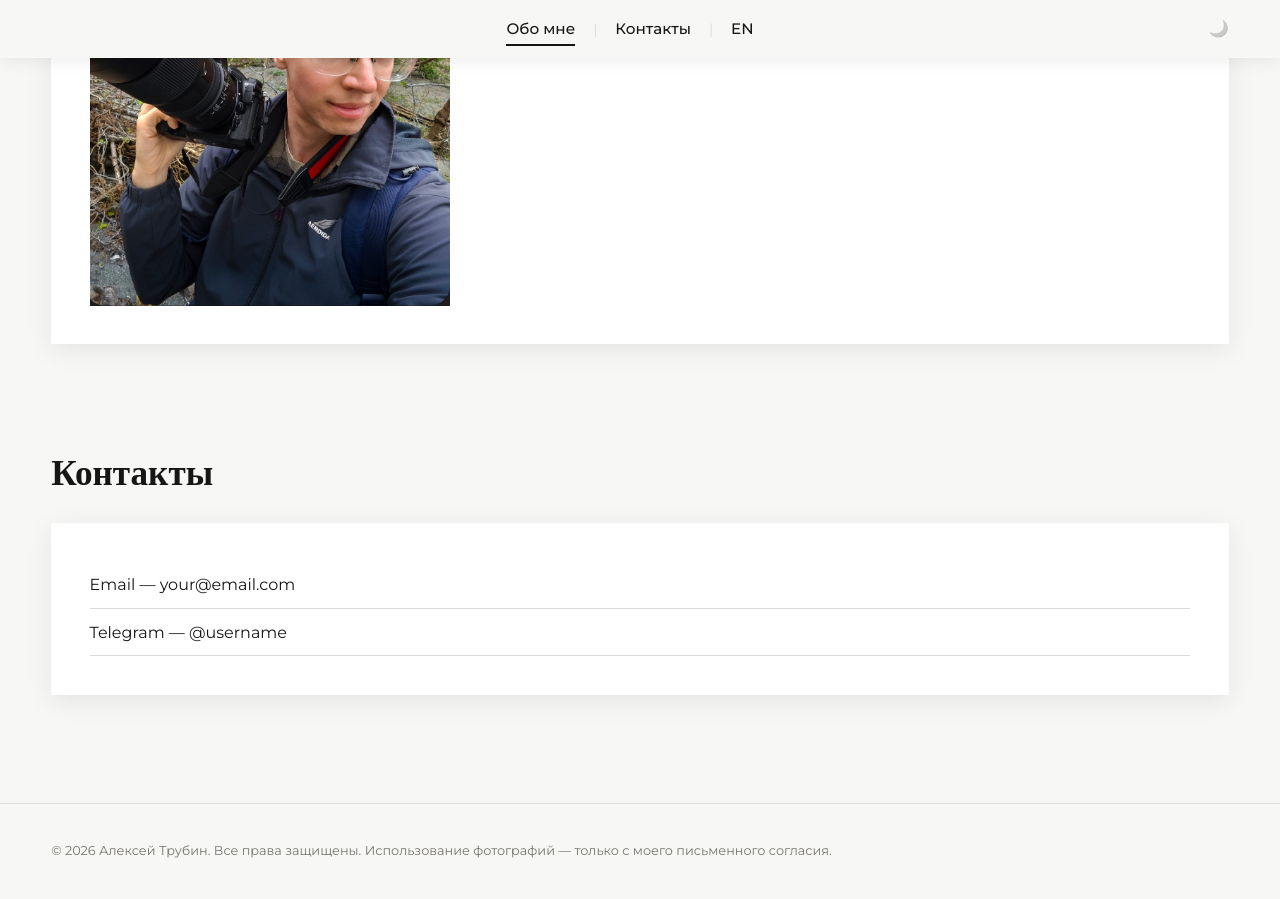
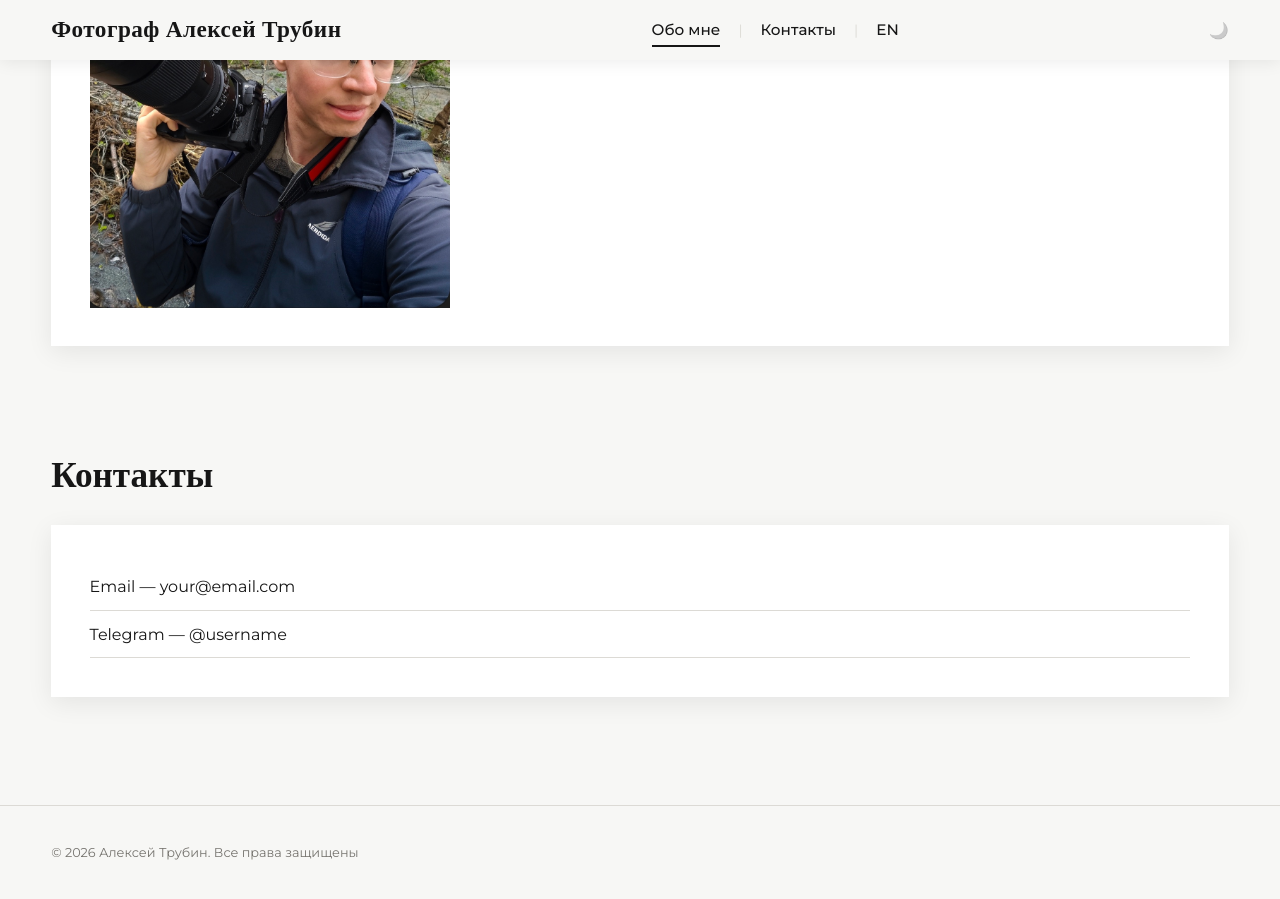
Before and after one commit to alextrubin/alextrubin.github.io, a Jekyll site: the page built from index.html, in a window 1280 px wide and 900 px high, scrolled down 662 px. Built offline with Jekyll 4.4.1, drawn with Linux system fonts in a browser that asks for light colours.

Commit message:
Update portfolio.yml

```diff
--- a/_data/portfolio.yml
+++ b/_data/portfolio.yml
@@ -7,8 +7,8 @@ ui:
   intro:    {ru: "Птицы и другая дикая природа. Иногда макро, портреты и звёздное небо.", en: "Birds and other wildlife. Sometimes macro, portraits and the night sky."}
   about:    {ru: "Обо мне", en: "About"}
   contact:  {ru: "Контакты", en: "Contact"}
-  rights:   {ru: "Все права защищены. Использование фотографий — только с моего письменного согласия.", en: "All rights reserved. Photographs may not be used without written permission."}
-
+  rights:   {ru: "Все права защищены", en: "All rights reserved"}
+  brand:    {ru: "Фотограф Алексей Трубин", en: "Photographer Alexey Trubin"}
 # Первая секция: её первый кадр становится большим кадром вверху страницы.
 sections:
   - id: wildlife
```
